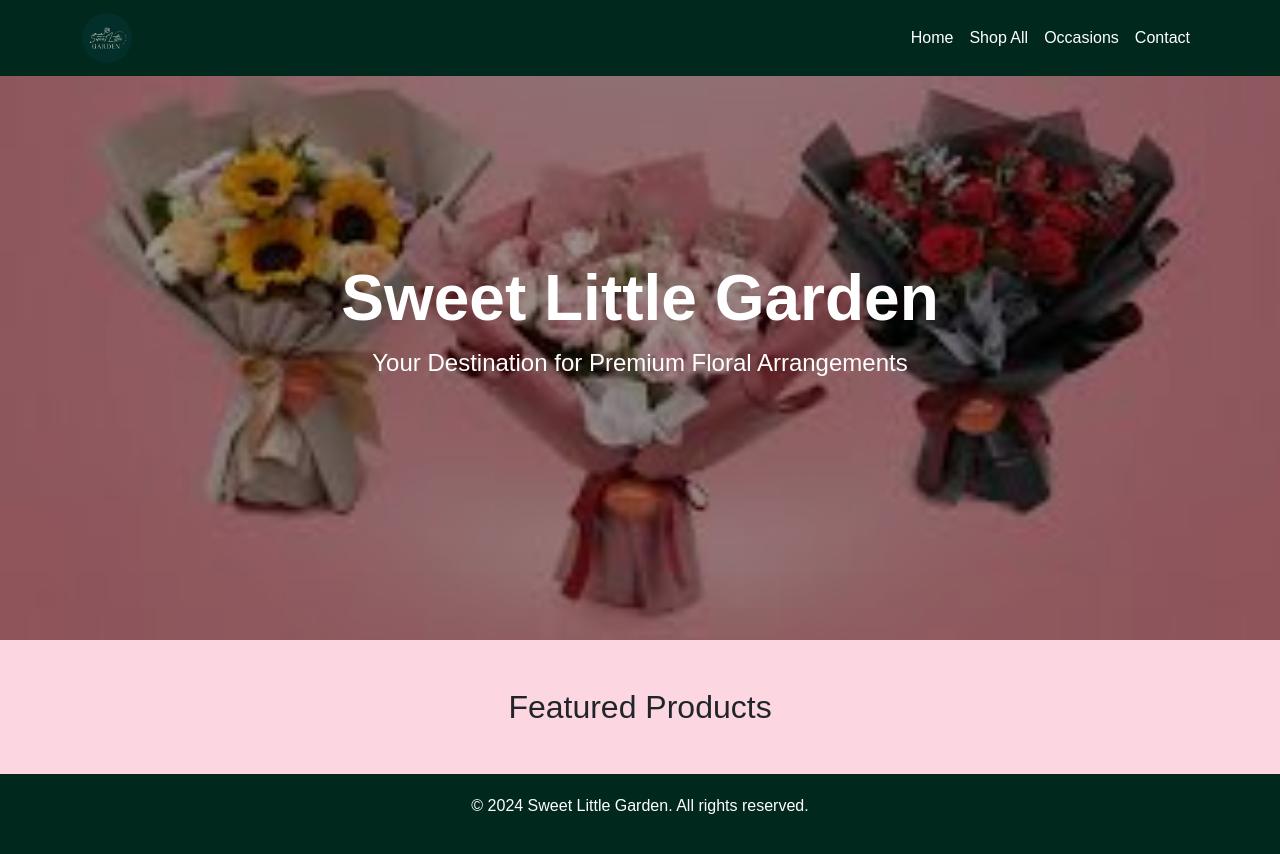
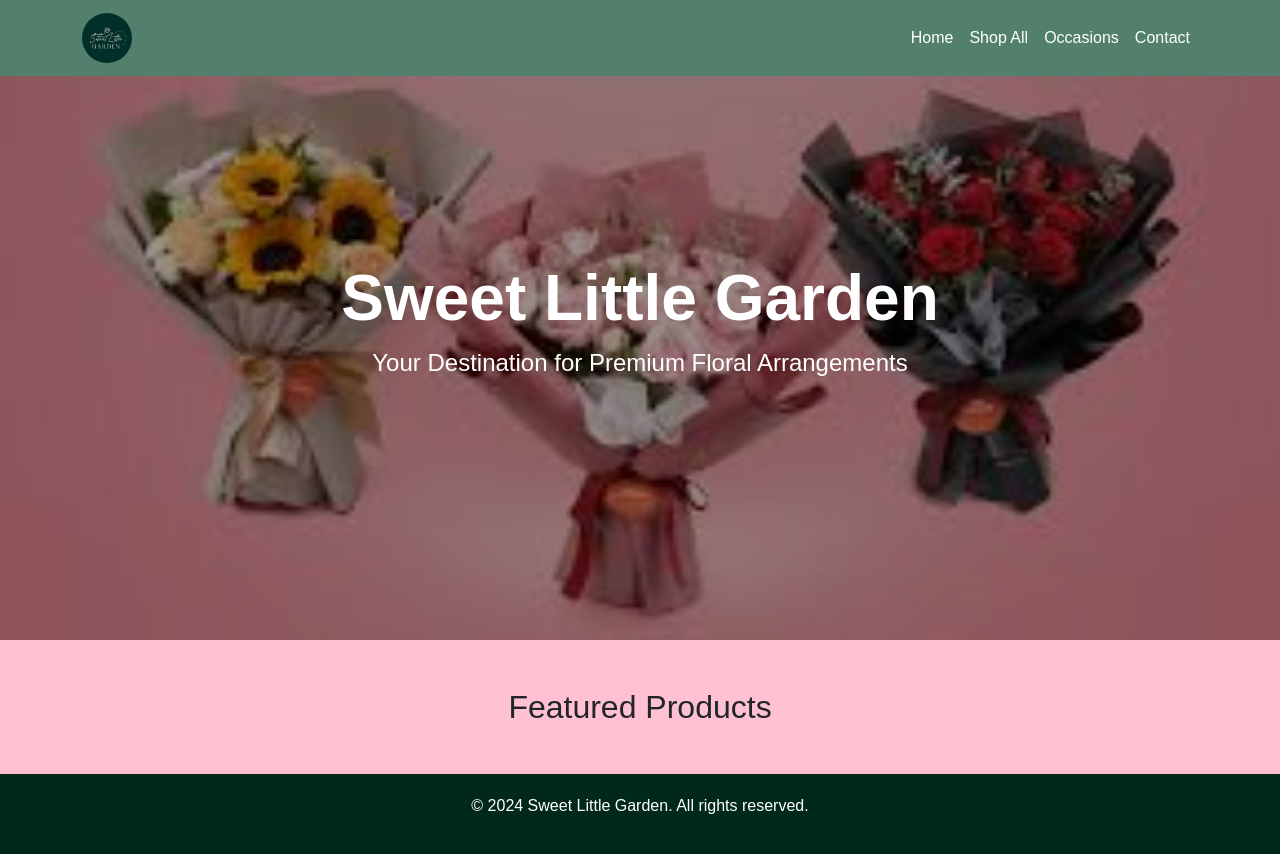
Before and after one commit to JaJett/pblflower, a PHP site: page / in a window 1280 px wide. Run offline with PHP 8.4, Linux system fonts and the light colour scheme; data that the repository does not hold is empty.

Commit message:
update Index

```diff
--- a/index.php
+++ b/index.php
@@ -10,10 +10,10 @@
     <style>
         body {
             font-family: 'Arial', sans-serif;
-            background-color: #FCD7E2; /* Warna background pink */
+            background-color: #FFC0D2; /* Warna background pink */
         }
         .navbar {
-            background-color: #00281C !important; /* Warna hijau untuk navbar */
+            background-color: #53806D !important; /* Warna hijau untuk navbar */
         }
         .navbar-toggler-icon {
             color: white;
```
Also changed, not shown: photo-content/hero3.jpeg, photo-content/hero4.jpeg.
